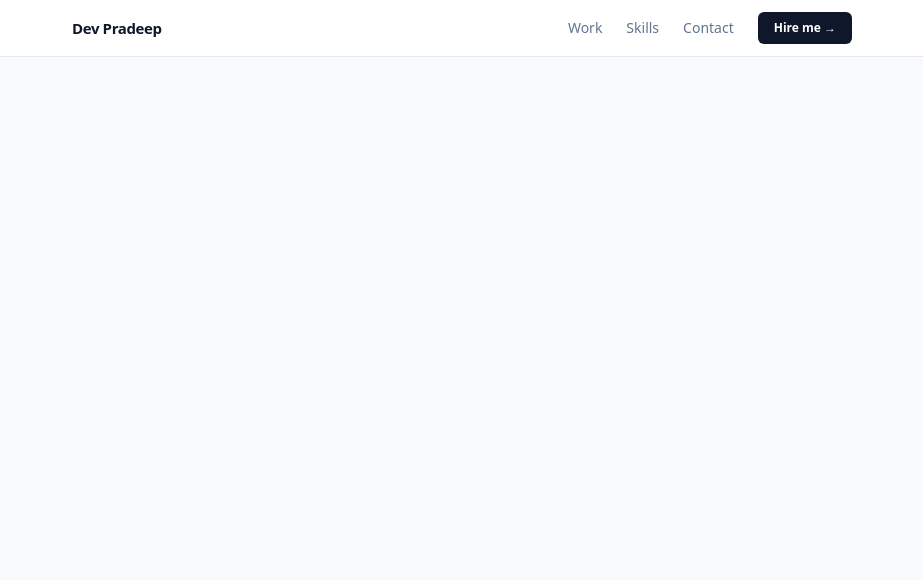
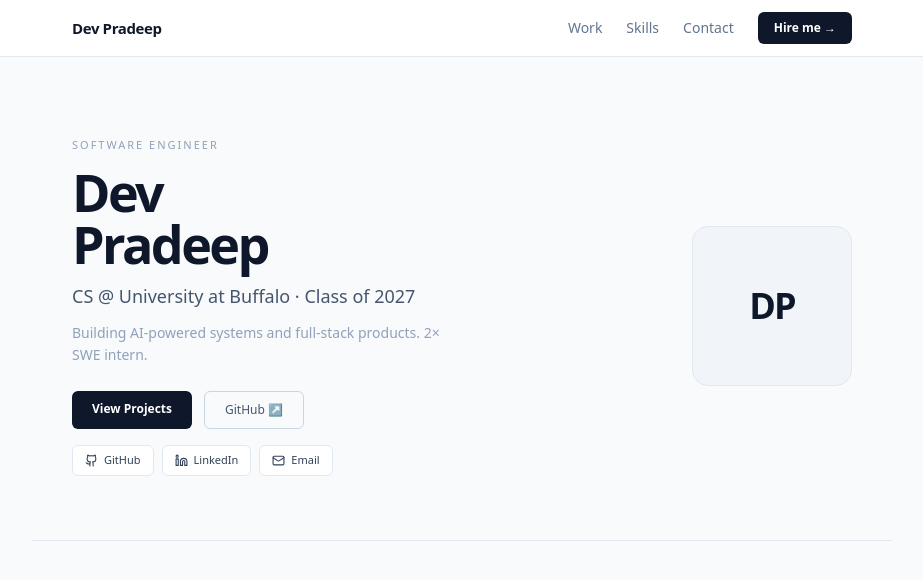
Before and after one commit to Devpradp/dev-portfolio, a Next.js app: page / in a window 1280 px wide. Shown: the top 580 px of the page, without its empty margins (178-1101 px from the left). Built offline with nearby package versions, Linux system fonts and the light colour scheme.

Commit message:
feat: add Hero section with split layout and social icon buttons

```diff
--- a/app/page.tsx
+++ b/app/page.tsx
@@ -1,10 +1,13 @@
 import Nav from "@/components/Nav";
+import Hero from "@/components/Hero";
 
 export default function Home() {
   return (
     <>
       <Nav />
-      <div className="h-[200vh]" />
+      <div className="bg-slate-50 min-h-screen">
+        <Hero />
+      </div>
     </>
   );
 }
--- /dev/null
+++ b/components/Hero.tsx
@@ -0,0 +1,106 @@
+import { Github, Linkedin, Mail } from "lucide-react";
+import { ElementType } from "react";
+
+const socialLinks: {
+  label: string;
+  href: string;
+  icon: ElementType;
+  ariaLabel: string;
+  external: boolean;
+}[] = [
+  {
+    label: "GitHub",
+    href: "https://github.com/devpradp",
+    icon: Github,
+    ariaLabel: "GitHub profile",
+    external: true,
+  },
+  {
+    label: "LinkedIn",
+    href: "https://linkedin.com/in/devpradeep-swe",
+    icon: Linkedin,
+    ariaLabel: "LinkedIn profile",
+    external: true,
+  },
+  {
+    label: "Email",
+    href: "mailto:dev.pradeep@outlook.com",
+    icon: Mail,
+    ariaLabel: "Send email to Dev Pradeep",
+    external: false,
+  },
+];
+
+export default function Hero() {
+  return (
+    <section
+      id="about"
+      className="max-w-portfolio mx-auto px-5 sm:px-10 pt-16 pb-14 sm:pt-20 sm:pb-16 flex flex-col-reverse sm:flex-row items-center gap-10 border-b border-slate-200"
+    >
+      {/* Left: text */}
+      <div className="flex-1 w-full">
+        <p className="text-[11px] tracking-[2px] uppercase text-slate-400 mb-3 font-body">
+          Software Engineer
+        </p>
+        <h1 className="font-heading text-5xl sm:text-[52px] font-black leading-none tracking-tighter text-slate-900">
+          Dev
+          <br />
+          Pradeep
+        </h1>
+        <p className="text-lg text-slate-600 font-medium mt-3">
+          CS @ University at Buffalo · Class of&nbsp;2027
+        </p>
+        <p className="text-sm text-slate-400 leading-relaxed mt-3 max-w-[380px]">
+          Building AI-powered systems and full-stack products. 2× SWE intern.
+        </p>
+
+        {/* Primary CTAs */}
+        <div className="flex gap-3 mt-6 flex-wrap">
+          <a
+            href="#projects"
+            className="bg-slate-900 text-white text-xs font-semibold px-5 py-2.5 rounded-md hover:bg-slate-700 transition-colors duration-150 focus:outline-none focus:ring-2 focus:ring-slate-900 focus:ring-offset-2 cursor-pointer"
+          >
+            View Projects
+          </a>
+          <a
+            href="https://github.com/devpradp"
+            target="_blank"
+            rel="noopener noreferrer"
+            className="border border-slate-300 text-slate-600 text-xs font-medium px-5 py-2.5 rounded-md hover:border-slate-500 hover:text-slate-900 transition-colors duration-150 focus:outline-none focus:ring-2 focus:ring-slate-900 focus:ring-offset-2 cursor-pointer"
+          >
+            GitHub ↗
+          </a>
+        </div>
+
+        {/* Social icon buttons */}
+        <div className="flex gap-2 mt-4 flex-wrap">
+          {socialLinks.map(({ label, href, icon: Icon, ariaLabel, external }) => (
+            <a
+              key={label}
+              href={href}
+              target={external ? "_blank" : undefined}
+              rel={external ? "noopener noreferrer" : undefined}
+              aria-label={ariaLabel}
+              className="inline-flex items-center gap-1.5 border border-slate-200 bg-white text-slate-700 text-[11px] font-medium px-3 py-1.5 rounded-md hover:border-slate-400 hover:shadow-sm transition-all duration-150 focus:outline-none focus:ring-2 focus:ring-slate-900 focus:ring-offset-2 cursor-pointer"
+            >
+              <Icon size={13} strokeWidth={2} aria-hidden="true" />
+              {label}
+            </a>
+          ))}
+        </div>
+      </div>
+
+      {/* Right: monogram box */}
+      <div className="flex-shrink-0">
+        <div
+          className="w-36 h-36 sm:w-40 sm:h-40 rounded-2xl bg-slate-100 border border-slate-200 flex items-center justify-center"
+          aria-hidden="true"
+        >
+          <span className="font-heading text-4xl font-black text-slate-900 tracking-tighter">
+            DP
+          </span>
+        </div>
+      </div>
+    </section>
+  );
+}
--- a/package.json
+++ b/package.json
@@ -9,7 +9,7 @@
     "lint": "eslint"
   },
   "dependencies": {
-    "lucide-react": "^1.17.0",
+    "lucide-react": "^0.511.0",
     "next": "16.2.6",
     "react": "19.2.4",
     "react-dom": "19.2.4"
```
Also changed, not shown: 1 other file (tests, documents, lock files or other folders).
